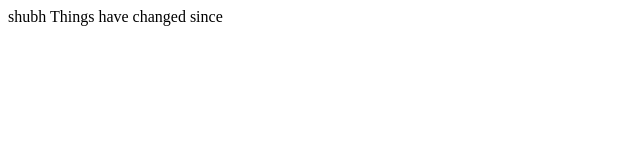
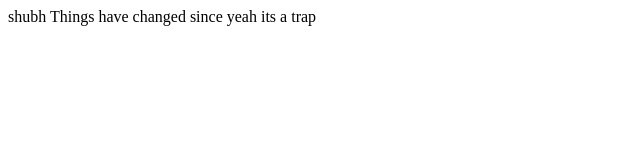
Before and after one commit to shubhsheth/proj-one, a plain HTML site: page index.html in a window 1280 px wide. Shown: the whole page, without its empty margins (0-640 px from the left). Drawn offline with Linux system fonts and the light colour scheme.

Commit message:
add a span

```diff
--- a/index.html
+++ b/index.html
@@ -5,5 +5,6 @@
     <body>
         shubh
         Things have changed since
+      <span>yeah its a trap</span>
     </body>
 </html>
```
